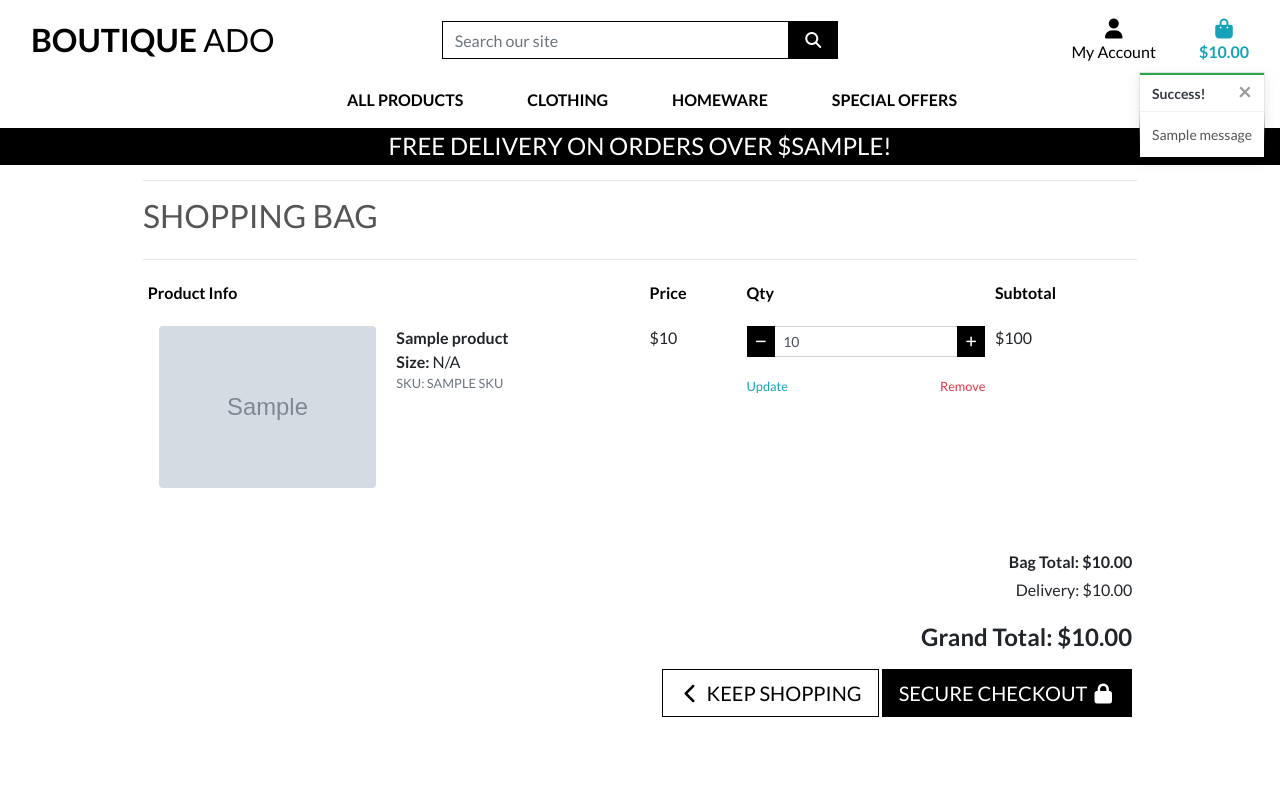
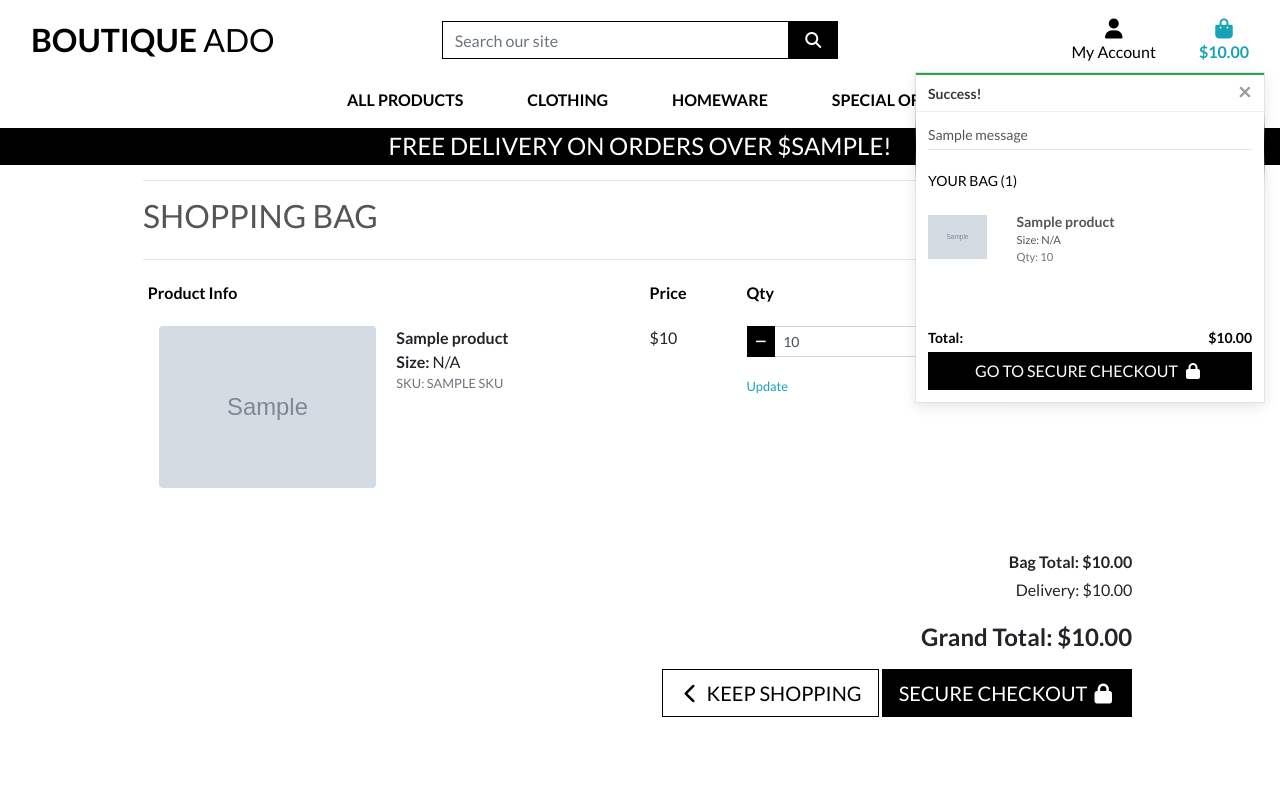
Before and after one commit to Ironmonkeynuts/boutique_ado_v1, a Django app: template bag/templates/bag/bag.html in a window 1280 px wide. Run offline with Django 4.2, Linux system fonts and the light colour scheme; the template is opened without the code that fills it: most values are stand-ins (such as "Sample title", 1, 10 or a date in 2020); grey boxes marked "Sample" are stand-in pictures; one stand-in notice (Sample message) is shown; some libraries are stand-ins or nearby versions.

Commit message:
Add notification  css, shopping bag preview, and additional messages

```diff
--- a/static/css/base.css
+++ b/static/css/base.css
@@ -107,6 +107,9 @@ a.category-badge > span.badge:hover {
     cursor: pointer;
 }
 
+
+/* ------------- Bootstrap Toasts */
+
 .message-container {
     position: fixed;
     top: 72px;
@@ -120,6 +123,47 @@ a.category-badge > span.badge:hover {
 
 .toast-capper {
     height: 2px;
+}
+
+/* from CSS-tricks.com: https://css-tricks.com/snippets/css/css-triangle/ */
+
+.arrow-primary {
+    border-bottom-color: #007bff !important;
+}
+
+.arrow-secondary {
+    border-bottom-color: #6c757d !important;
+}
+
+.arrow-success {
+    border-bottom-color: #28a745 !important;
+}
+
+.arrow-danger {
+    border-bottom-color: #dc3545 !important;
+}
+
+.arrow-warning {
+    border-bottom-color: #ffc107 !important;
+}
+
+.arrow-info {
+    border-bottom-color: #17a2b8 !important;
+}
+
+.arrow-light {
+    border-bottom-color: #f8f9fa !important;
+}
+
+.arrow-dark {
+    border-bottom-color: #343a40 !important;
+}
+
+/* Bag Notification */
+.bag-notification-wrapper {
+    height: 100px;
+    overflow-x: hidden;
+    overflow-y: auto;
 }
 
 /* -------------------------------- Media Queries */
--- a/templates/includes/toasts/toast_success.html
+++ b/templates/includes/toasts/toast_success.html
@@ -8,6 +8,47 @@
         </button>
     </div>
     <div class="toast-body bg-white">
-        {{ message }}
+        <div class="row">
+            <div class="col">
+                {{ message }}
+                <hr class="mt-1 mb-3">
+            </div>
+        </div>
+        {% if grand_total %}
+            <p class="logo-font bg-white text-black py-1">Your Bag ({{ product_count }})</p>
+            <div class="bag-notification-wrapper">
+                {% for item in bag_items %}
+                    <div class="row">
+                        <div class="col-3 my-1">
+                            <img class="w-100" src="{{ item.product.image.url }}">
+                        </div>
+                        <div class="col-9">
+                            <p class="my-0"><strong>{{ item.product.name }}</strong></p>
+                            <p class="my-0 small">Size: {% if item.product.has_sizes %}{{ item.size|upper }}{% else %}N/A{% endif %}</p>
+                            <p class="my-0 small text-muted">Qty: {{ item.quantity }}</p>
+                        </div>
+                    </div>
+                {% endfor %}
+            </div>
+            <div class="row">
+                <div class="col">
+                    <strong><p class="mt-3 mb-1 text-black">
+                        Total{% if free_delivery_delta > 0 %} (Exc. delivery){% endif %}:
+                        <span class="float-right">${{ total|floatformat:2 }}</span>
+                    </p></strong>
+                    {% if free_delivery_delta > 0 %}
+                        <p class="mb-0 p-2 bg-warning shadow-sm text-black text-center">
+                            Spend <strong>${{ free_delivery_delta }}</strong> more to get free next day delivery!
+                        </p>
+                    {% endif %}
+                    <a href="{% url 'view_bag' %}" class="btn btn-black btn-block rounded-0">
+                        <span class="text-uppercase">Go To Secure Checkout</span>
+                        <span class="icon">
+                            <i class="fas fa-lock"></i>
+                        </span>
+                    </a>
+                </div>
+            </div>
+        {% endif %}
     </div>
 </div>
```
Also changed, not shown: bag/views.py (+52 -5 lines).
